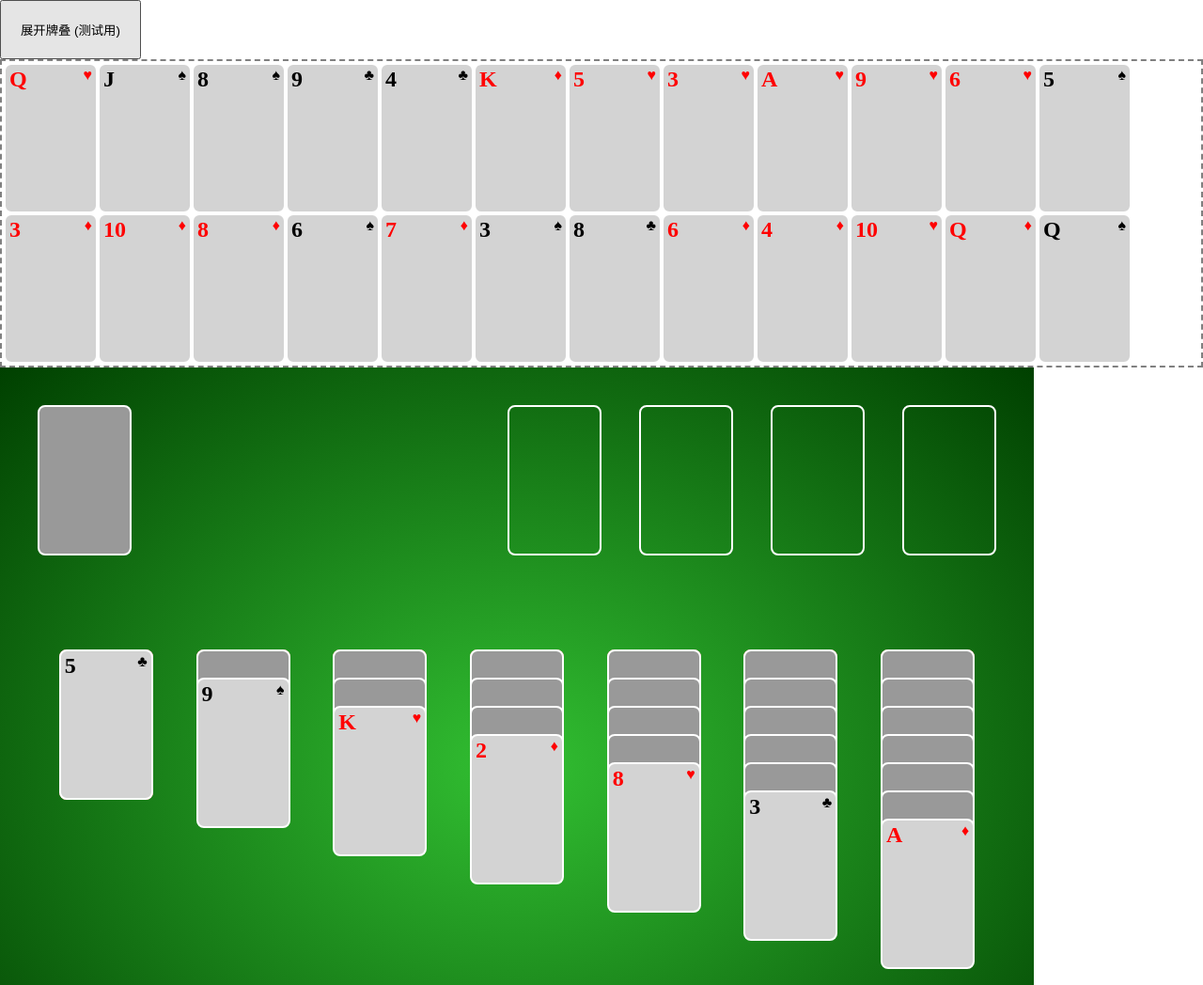
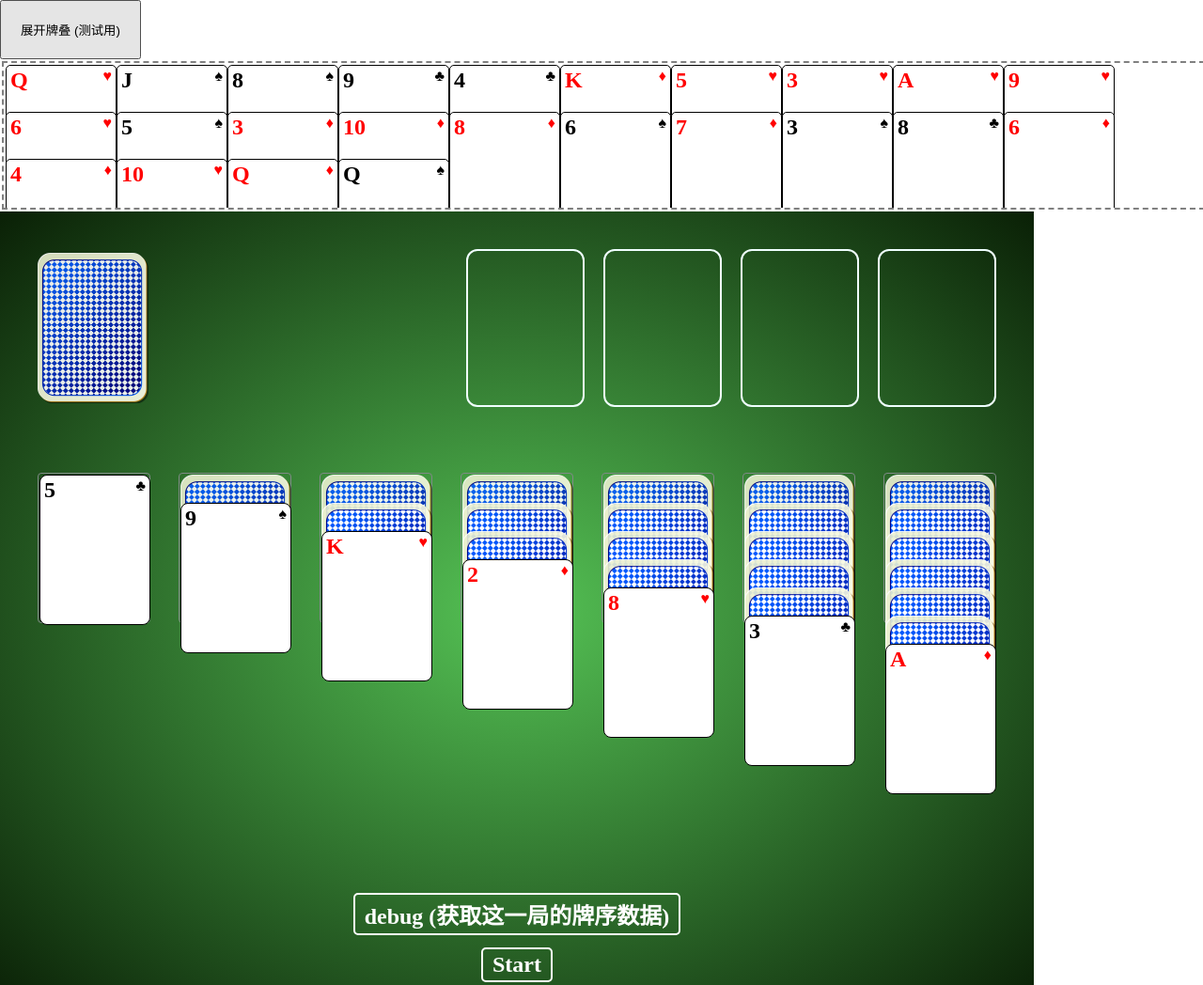
Before and after one commit to Imagine-ClaptonXu/card, a plain HTML site: page index.html in a window 1280 px wide. Shown: the top 1048 px of the page at 94% size. Drawn offline with Linux system fonts and the light colour scheme.

Commit message:
add: 增加卡背, 展示优化, 增加 JQK 图片素材

```diff
--- a/index.css
+++ b/index.css
@@ -7,7 +7,7 @@
 	position: relative;
 	width: 1100px;
 	height: 850px;
-	background: radial-gradient(#32C032, #004000);
+	background: radial-gradient(rgba(85,195,85,1), rgba(10,32,6,1));	display: flex;
 	display: flex;
 	flex-direction: column;
 	justify-content: flex-start;
@@ -21,7 +21,7 @@
 	justify-content: space-between;
 	align-items: center;
 	width: 100%;
-	margin-bottom: 100px;
+	margin-bottom: 70px;
 }
 .leftChangeCard {
 	display: flex;
@@ -30,8 +30,11 @@
 	align-items: center;
 }
 .changeBtn {
-	margin-right: 40px;
-	background-color: #999;
+	margin-right: 10px;
+	background-color: #00008B;
+	background: url("./imgs/tinified/blueBg.png") no-repeat;
+	background-size: cover;
+	opacity: 0.9;
 }
 .changedCardShow {
 	border: none !important;
@@ -45,49 +48,54 @@
 }
 .rightStackCard > .eachFourCard {
 	position: relative;
-	margin-left: 40px;
-	height: 160px;
-	width: 100px;
-	border: 2px solid #FFF;
-	border-radius: 8px;
+	margin-left: 20px;
+	height: 168px;
+	width: 126px;
+	border: 2px solid #F0FFFF;
+	border-radius: 12px;
+	padding: 2px;
 }
 .eachCard {
 	height: 160px;
-	width: 100px;
-	border: 2px solid #FFF;
-	border-radius: 8px;
+	width: 118px;
 }
-.isNegative {
-	background-color: #999 !important;
-}
-.isPositive {
-	color: black !important;
-}
+
 .bottomCardBox {
 	display: flex;
 	flex-direction: row;
-	justify-content: space-around;
+	justify-content: space-between;
 	align-items: center;
 	width: 100%;
 }
 .eachColumn {
 	position: relative;
 	height: 160px;
-	width: 100px;
-	background-color: lightcoral;
-	/* border: 2px solid lightcoral; */
-	border-radius: 8px;
+	width: 120px;
+	border: 1px solid #808A87;
+	border-radius: 4px;
+	padding: 1px;
 }
 .eachCardInCol {
 	position: relative;
 	top: 130px;
 	margin-top: -130px;
 	height: 160px;
-	width: 100px;
-	border: 2px solid #FFF;
+	width: 118px;
+	border: 1px solid #000;
 	border-radius: 8px;
-	background-color: lightgrey;
+	background-color: #FFF;
 	color: #999;
+}
+.isNegative {
+	height: 160px;
+	width: 118px;
+	background: url("./imgs/tinified/blueBg.png") no-repeat;
+	background-size: cover;
+	border: none;
+	opacity: 0.9;
+}
+.isPositive {
+	color: black !important;
 }
 .blackText {
 	color: black !important;
@@ -154,6 +162,8 @@
 	justify-content: flex-start;
 	align-items: flex-start;
 	flex-wrap: wrap;
+	overflow: hidden;
+	margin: 2px;
 }
 .noMargin {
 	margin: 0 !important;
@@ -161,9 +171,10 @@
 .eachCardInColInSupport {
 	position: relative;
 	height: 160px;
-	width: 100px;
-	border: 2px solid #FFF;
-	border-radius: 8px;
-	background-color: lightgrey;
-	color: #999;
+	width: 118px;
+	border: 1px solid #000;
+	border-radius: 5px;
+	background-color: #FFF;
+	top: 110px;
+	margin-top: -110px;
 }
```
Also changed, not shown: 思路.md (+5 -4 lines), imgs/tinified/blackJ.png (added), imgs/tinified/blackK.png (added), imgs/tinified/blackQ.png (added), imgs/tinified/blueBg.png (added), imgs/tinified/redBg.png (added), imgs/tinified/redJ.png (added), imgs/tinified/redK.png (added), imgs/tinified/redQ.png (added).
